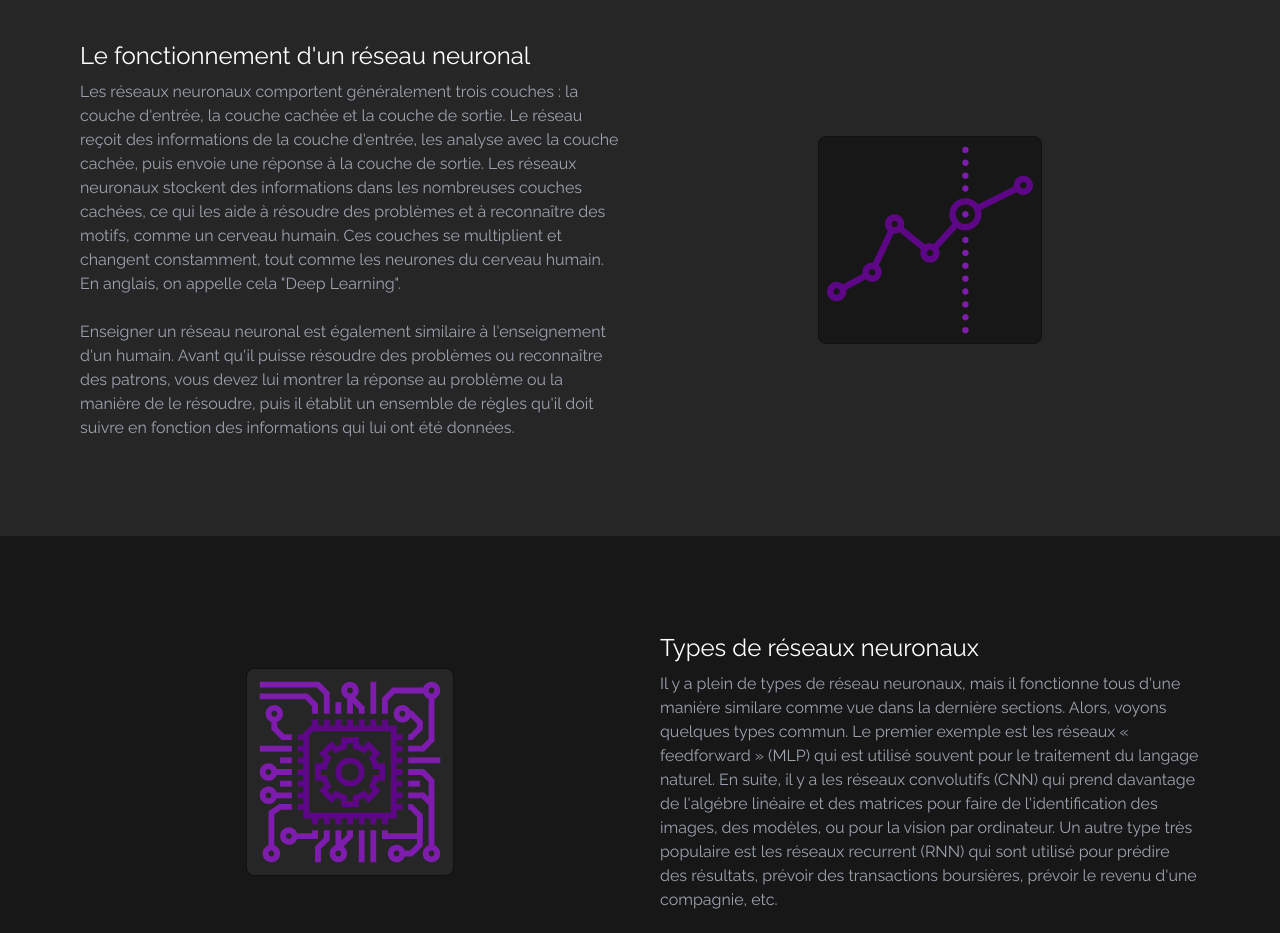
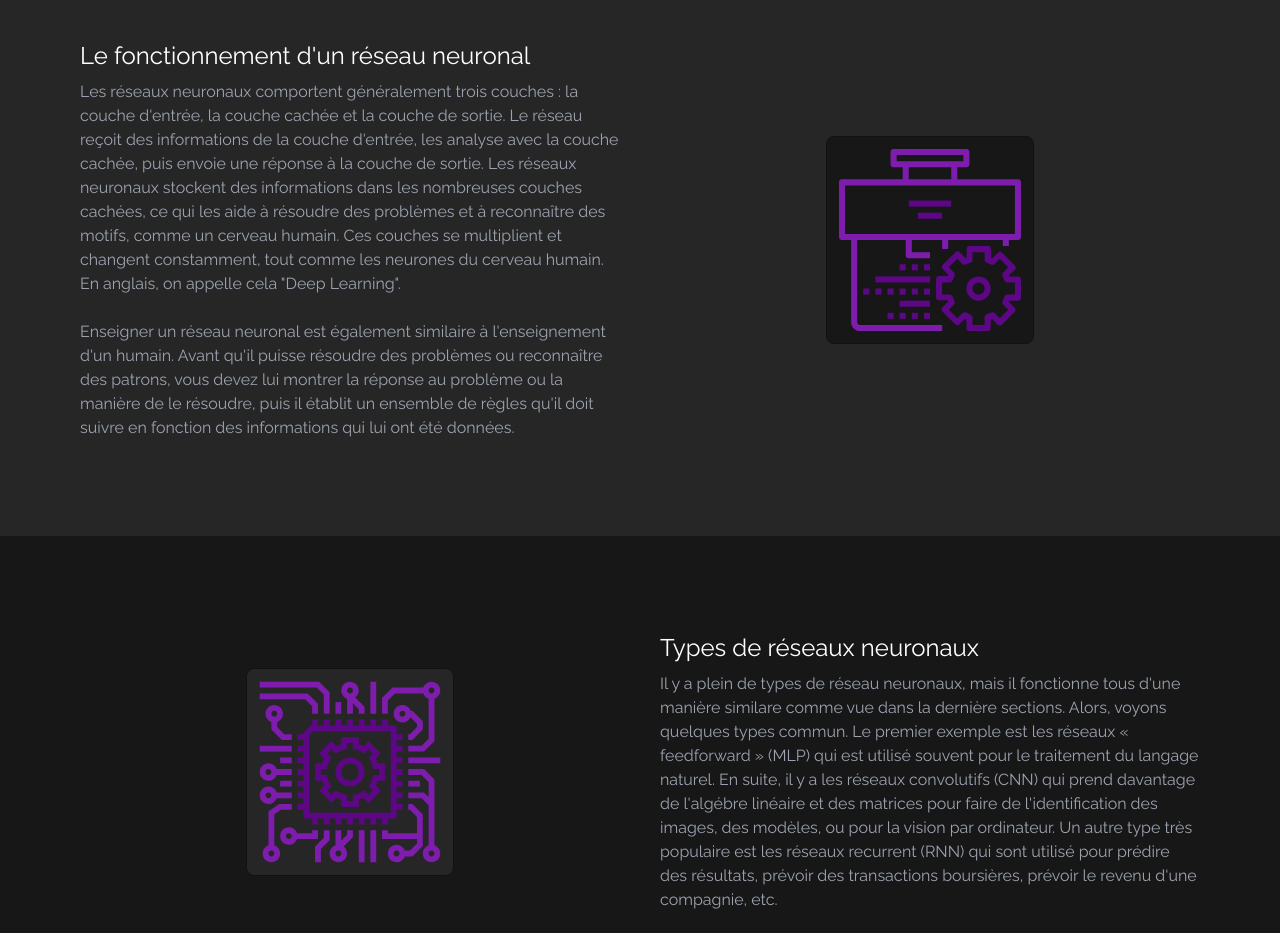
Before and after one commit to TylerStAmour/aimusic, a React (Vite) app: page /technologie in a window 1280 px wide. Shown: the part 1080-2013 px from the top of the page. Built offline with nearby package versions, Linux system fonts and the light colour scheme.

Commit message:
Added process icon

```diff
--- a/src/pages/Technology.tsx
+++ b/src/pages/Technology.tsx
@@ -60,8 +60,8 @@ export default () => (
                         Les réseaux neuronaux comportent généralement trois couches : la couche d'entrée, la couche cachée et la couche de sortie. Le réseau reçoit des informations de la couche d'entrée, les analyse avec la couche cachée, puis envoie une réponse à la couche de sortie. Les réseaux neuronaux stockent des informations dans les nombreuses couches cachées, ce qui les aide à résoudre des problèmes et à reconnaître des motifs, comme un cerveau humain. Ces couches se multiplient et changent constamment, tout comme les neurones du cerveau humain. En anglais, on appelle cela "Deep Learning".<br/><br/> Enseigner un réseau neuronal est également similaire à l'enseignement d'un humain. Avant qu'il puisse résoudre des problèmes ou reconnaître des patrons, vous devez lui montrer la réponse au problème ou la manière de le résoudre, puis il établit un ensemble de règles qu'il doit suivre en fonction des informations qui lui ont été données.                    </p>
                     </div>
                 </div>
-                <div className={"flex h-52 w-full pr-2 pl-2 sm:w-auto self-center justify-self-center bg-neutral-900 rounded-lg border-dark border-solid border-[1px]"}>
-                    <img src={"/svg/graph.svg"} />
+                <div className={"flex h-52 w-full p-3 sm:w-auto self-center justify-self-center bg-neutral-900 rounded-lg border-dark border-solid border-[1px]"}>
+                    <img src={"/svg/process.svg"} />
                 </div>
             </div>
         </div>
```
Also changed, not shown: public/svg/process.svg (added).
